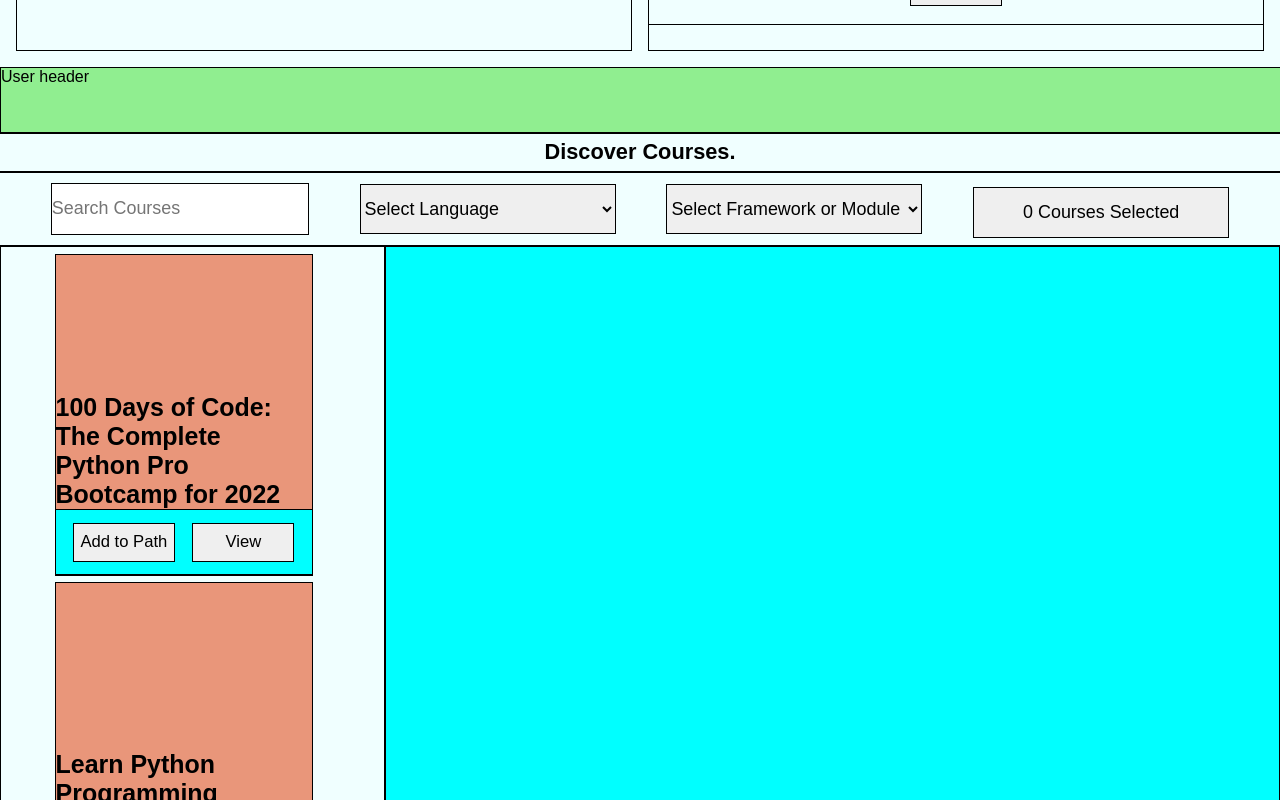
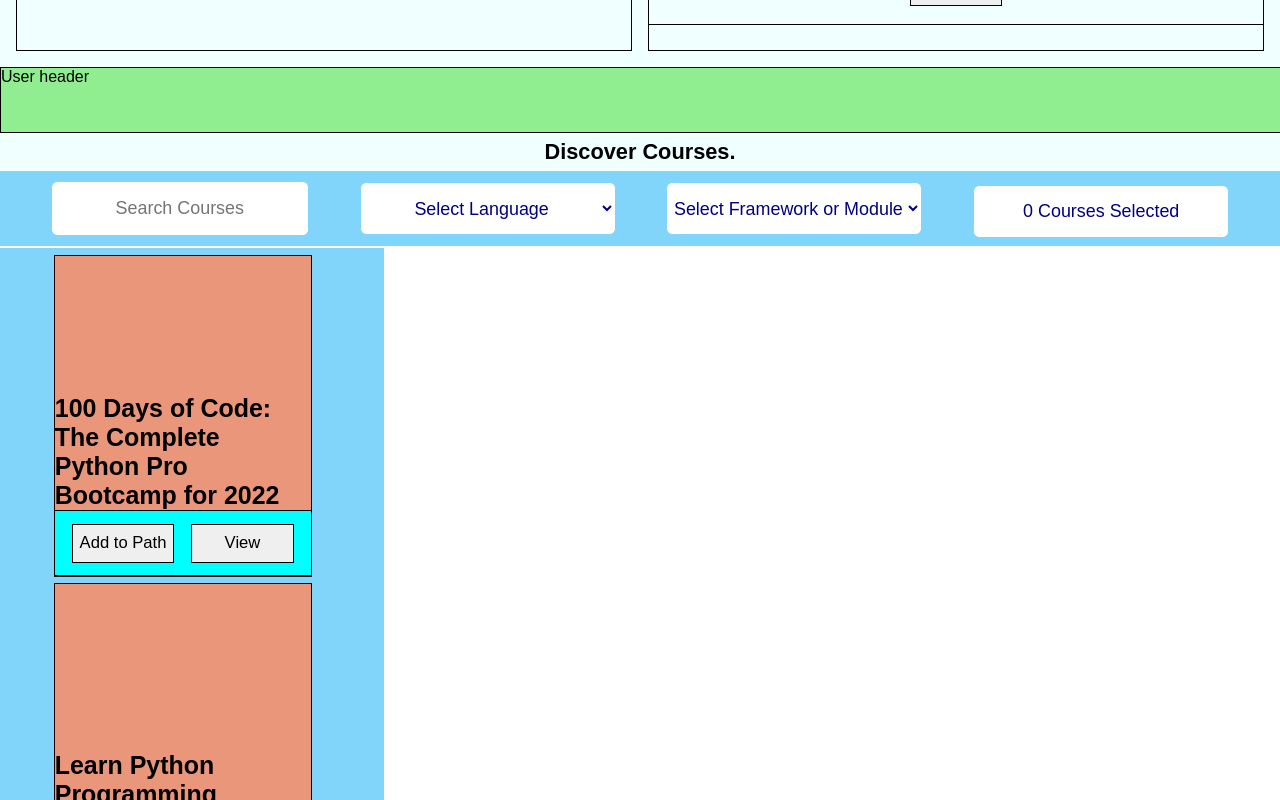
Before and after one commit to MokuaEnock/NxT-learn, a React (Create React App) app: page / in a window 1280 px wide. Shown: the part 2520-3320 px from the top of the page. Built offline with nearby package versions, Linux system fonts and the light colour scheme; data requests are answered from the project's data file.

Commit message:
add styles to user home select tag

```diff
--- a/src/components/user/userHome.js
+++ b/src/components/user/userHome.js
@@ -16,7 +16,6 @@ function UserHome() {
     return setNewItem([newItem]);
   };
 
-  console.log(item);
 
   let addnew = (index) => () => {
     let newItem = item[index];
--- a/src/index.css
+++ b/src/index.css
@@ -242,7 +242,6 @@ select:focus {
 #userHome>* {
   display: flex;
   align-items: center;
-  border: thin solid black;
 }
 
 #userHome>h2 {
@@ -256,17 +255,38 @@ select:focus {
 #userHome>form {
   width: 100%;
   height: 10%;
+  background-color: #81D4FA;
   justify-content: space-evenly;
   align-items: center;
+  border-bottom: .2vw solid white;
 }
 
 #userHome>form>* {
   width: 20%;
   height: 70%;
+  text-align: center;
   justify-content: space-evenly;
   align-items: center;
-  border: thin solid;
+  border: thin solid #81D4FA;
+  border-radius: 0.5vw;
   font-size: 1.4vw;
+  color: #000080;
+}
+
+#userHome>form>select {
+  background-color: white;
+}
+
+#userHome>form>select>option:nth-child(odd) {
+  border-radius: 0.3vw;
+}
+
+#userHome option {
+  border: thin solid black;
+}
+
+#userHome>form>button {
+  background-color: white;
 }
 
 #userHome>form>*:focus {
@@ -285,7 +305,7 @@ select:focus {
 #course_list {
   width: 30%;
   height: 100%;
-  border: thin solid;
+  background-color: #81D4FA;
   list-style: none;
   overflow-y: scroll;
 }
@@ -293,8 +313,7 @@ select:focus {
 #course_detail {
   width: 70%;
   height: 100%;
-  border: thin solid;
-  background-color: aqua;
+  background-color: white;
   list-style: none;
 }
 
```
